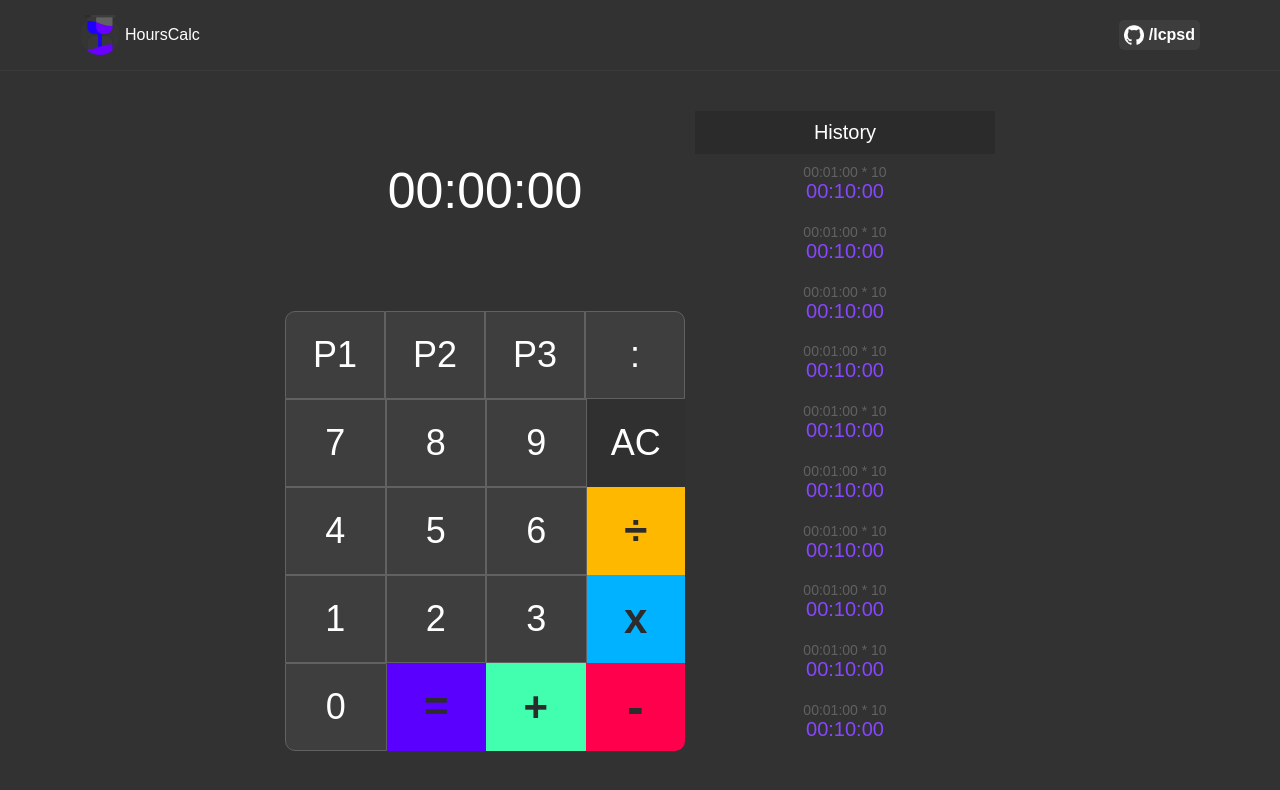
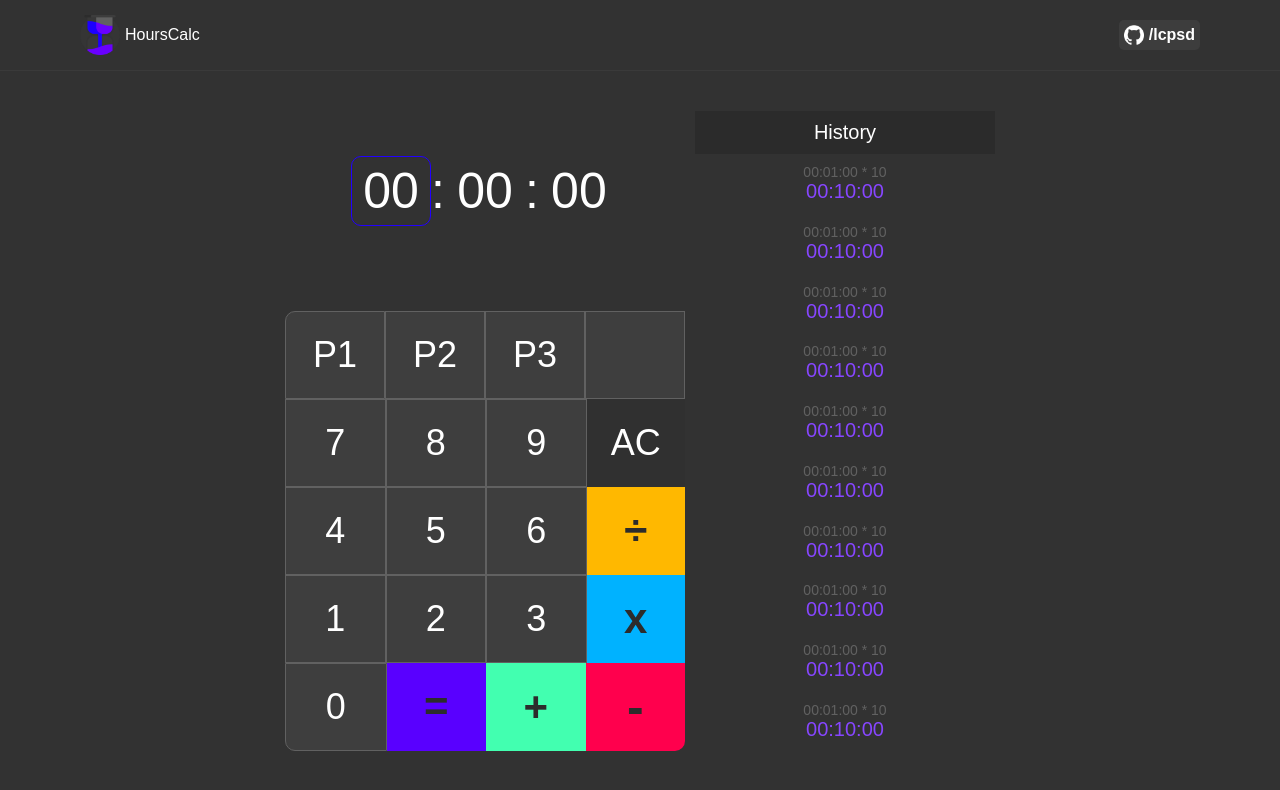
Before and after one commit to lcpsd/hours-calc, a React (Create React App) app: page / in a window 1280 px wide. Shown: the top 790 px of the page. Built offline with nearby package versions, Linux system fonts and the light colour scheme.

Commit message:
position selection feature

```diff
--- a/src/components/KeyboardSection.jsx
+++ b/src/components/KeyboardSection.jsx
@@ -11,7 +11,7 @@ export function KeyboardSection() {
                 1: "P1",
                 2: "P2",
                 3: "P3",
-                4: ":",
+                4: " "
             }}/>
 
             <KeyboardRow symbols={{
--- a/src/components/Screen.jsx
+++ b/src/components/Screen.jsx
@@ -3,21 +3,27 @@ import '../styles/screen.scss'
 
 export function Screen() {
 
-    const {position1, position2, position3} = useScreen()
+    const {positionCounter, position1, position2, position3} = useScreen()
 
     return (
         <div id="screen">
             <div className="text-container">
 
-                <div id="P1">{position1}</div>
+                <div id="P1" className={
+                    positionCounter >= 1 && positionCounter <= 2 ?
+                    "positionActive" : ""}>{position1}</div>
 
                 <span className="hour-divisor">:</span>
 
-                <div id="P2">{position2}</div>
+                <div id="P2"  className={
+                    positionCounter >= 3 && positionCounter <= 4 ?
+                    "positionActive" : ""}>{position2}</div>
 
                 <span className="hour-divisor">:</span>
 
-                <div id="P3">{position3}</div>
+                <div id="P3" className={
+                    positionCounter >= 5 && positionCounter <= 6 ?
+                    "positionActive" : ""}>{position3}</div>
 
                 {/*
                     1 - Exigir operador após a posição 3
--- a/src/context/ScreenContext.jsx
+++ b/src/context/ScreenContext.jsx
@@ -8,9 +8,9 @@ export function ScreenContextProvider(props){
     const [position2, setPosition2] = useState("00")
     const [position3, setPosition3] = useState("00")
 
-    const [currentPosition, setCurrentPosition] = useState("P1")
     const [positionCounter, setPositionCounter] = useState(1)
 
+    //logical of key inputs
     function digitsInput(keyValue){
 
         function setDigitOne(setPosition){
@@ -24,7 +24,9 @@ export function ScreenContextProvider(props){
             setPositionCounter(positionCounter + 1)
         }
 
-        if(typeof(parseInt(keyValue)) == 'number'){
+        const especialOperators = ["P1", "P2", "P3", "x", "÷", "/", "-"]
+
+        if(!especialOperators.includes(keyValue)){
             switch(positionCounter){
                 case 1:
                     setDigitOne(setPosition1)
@@ -55,6 +57,20 @@ export function ScreenContextProvider(props){
 
         }
 
+        switch(keyValue){
+            case "P1":
+                setPositionCounter(1)
+                break;
+            case "P2":
+                setPositionCounter(3)
+                break;
+            case "P3":
+                setPositionCounter(5)
+                break;
+            default:
+                return
+        }
+
     }
 
     return(
@@ -69,8 +85,8 @@ export function ScreenContextProvider(props){
             setPosition3,
 
             digitsInput,
-            currentPosition,
-            setCurrentPosition}}>
+            positionCounter
+            }}>
             {props.children}
         </ScreenContext.Provider>
     )
--- a/src/styles/keyboardKey.scss
+++ b/src/styles/keyboardKey.scss
@@ -15,6 +15,7 @@
     -webkit-user-select: none;
     -ms-user-select: none;
     user-select: none;
+
 
     &:active{
         background: #2c2c2c;
--- a/src/styles/screen.scss
+++ b/src/styles/screen.scss
@@ -6,12 +6,17 @@
     justify-content: center;
     flex: 1;
 
+    .positionActive{
+        border: 1px solid #2200FF;
+        border-radius: 10px;
+    }
+
     .text-container{
         display: flex;
 
         font-size: 64px;
 
-        input{
+        div{
             pointer-events: none;
             //disable text selection
             -moz-user-select: none;
@@ -20,20 +25,11 @@
             -ms-user-select: none;
             user-select: none;
 
+            width: 80px;
+
             display: flex;
-            align-items: center;
             justify-content: center;
-
-            color: #fff;
-            background: transparent;
-
-            border: 0;
-
-            text-align: center;
-
-            width: 70px;
-
-            font-size: 64px;
+            padding: 5px;
         }
     }
 
```
